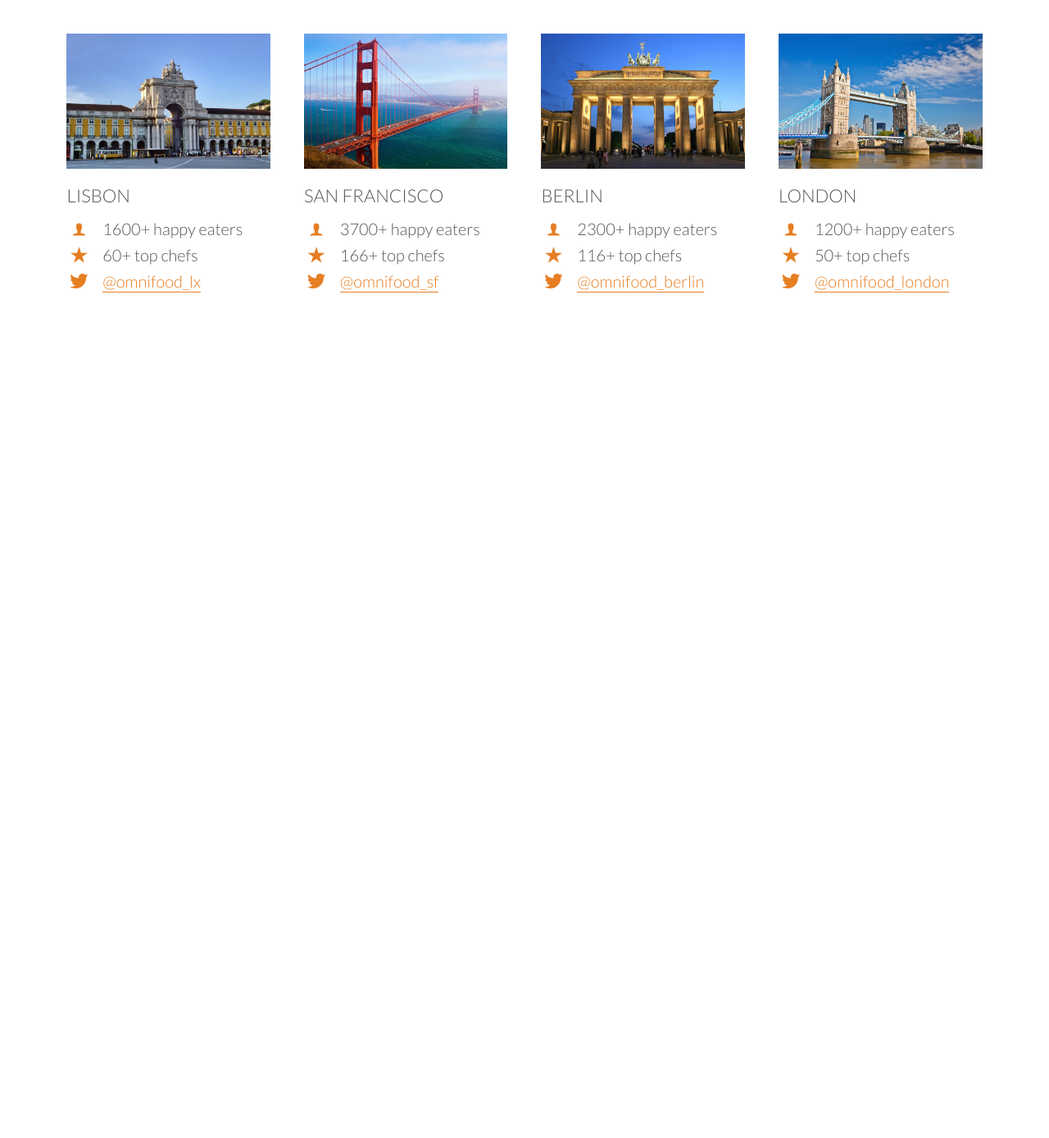
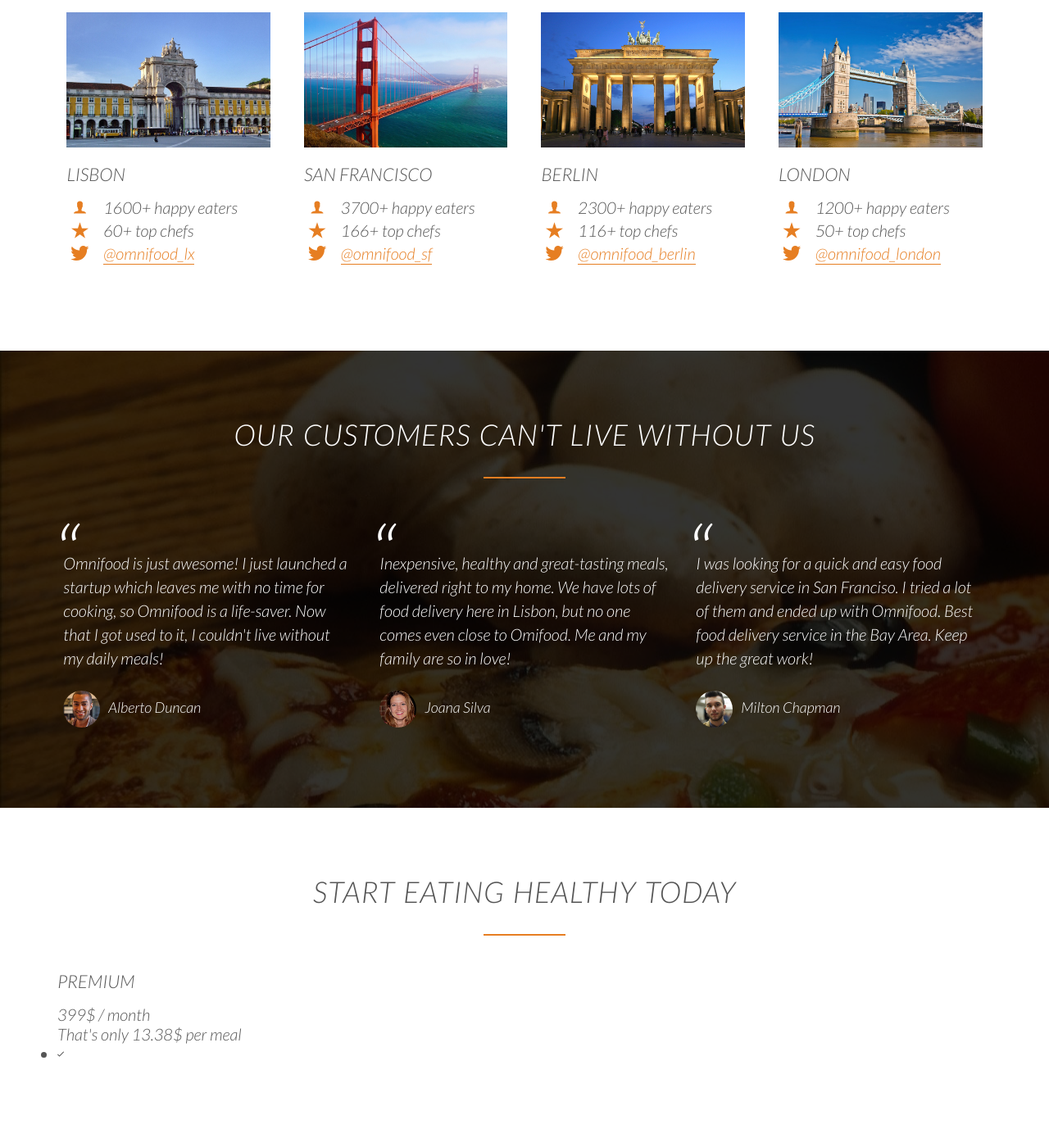
Before and after one commit to ItsMuhammadBilal/omnifood, a plain HTML site: page index.html in a window 1280 px wide. Shown: the part 2917-4306 px from the top of the page at 82% size. Before the commit the page ends 3383 px from the top, so only its background shows below. Drawn offline with Linux system fonts and the light colour scheme; files whose address does not match are found by name.

Commit message:
after the testimonails

```diff
--- a/index.html
+++ b/index.html
@@ -7,7 +7,7 @@
     <link rel="stylesheet" href="vendors/css/grid.css">
     <link rel="stylesheet" href="vendors/css/ionicons.min.css">
     <link rel="stylesheet" href="resources/css/style.css">
-    <link href="https://fonts.googleapis.com/css2?family=Lato:wght@300&family=Roboto&display=swap" rel="stylesheet">
+    <link href="https://fonts.googleapis.com/css2?family=Lato:ital,wght@1,300&family=Roboto&display=swap" rel="stylesheet">
 
     <title>Omnifood</title>
 </head>
@@ -239,5 +239,80 @@
       </div>
     </section>
 
+    <section class="section-testimonials">
+      <div class="row">
+        <h2>Our customers can't live without us</h2>
+      </div>
+      <div class="row">
+        <div class="col span-1-of-3">
+          <blockquote>
+            Omnifood is just awesome! I just launched a startup which leaves me with no time for cooking, so Omnifood is a life-saver. Now that I got used to it, I couldn't live without my daily meals!
+            <cite><img src="resources/img/customer-1.jpg" alt="">Alberto Duncan</cite>
+          </blockquote>
+        </div>
+
+        <div class="col span-1-of-3">
+          <blockquote>
+            Inexpensive, healthy and great-tasting meals, delivered right to my home. We have lots of food delivery here in Lisbon, but no one comes even close to Omifood. Me and my family are so in love!
+            <cite><img src="resources/img/customer-2.jpg" alt="">Joana Silva</cite>
+          </blockquote>
+        </div>
+
+        <div class="col span-1-of-3">
+          <blockquote>
+            I was looking for a quick and easy food delivery service in San Franciso. I tried a lot of them and ended up with Omnifood. Best food delivery service in the Bay Area. Keep up the great work!
+            <cite><img src="resources/img/customer-3.jpg" alt="">Milton Chapman</cite>
+          </blockquote>
+        </div>
+      </div>
+    </section>
+
+    <section class="section-plans">
+      <div class="row">
+        <h2>Start eating healthy today</h2>
+      </div>
+      <div class="row">
+        <div class="col span-1-of-3">
+          <div class="plan-box">
+            <h3>Premium</h3>
+            <p class="plan-price">399$ / month</p>
+            <p class="plan-price-meal">That's only 13.38$ per meal</p>
+          </div>
+          <div>
+            <ul>
+              <li><i class="ion-ios-checkmark-empty"></i></li>
+            </ul>
+          </div>
+        </div>
+      </div>
+    </section>
+
 </body>
 </html>
+
+<!-- Title: Start eating healthy today
+
+Plan 1: Premium
+399$ per month
+That’s only 13.30$ per meal
+1 meal every day
+Order 24/7
+Access to newest creations
+Free delivery
+
+
+Plan 2: Pro
+149$ per month
+That’s only 14.90$ per meal
+1 meal 10 days/month
+Order 24/7
+Access to newest creations
+Free delivery
+
+
+Plan 3: Starter
+19$ per meal
+1 meal
+Order from 8 am to 12 pm
+Free delivery
+ -->
--- a/resources/css/style.css
+++ b/resources/css/style.css
@@ -198,6 +198,7 @@ header {
     background-image: linear-gradient(rgba(0, 0, 0, 0.7),rgba(0, 0, 0, 0.7)), url(img/hero.jpg);
     background-size: cover;
     background-position: center;
+    background-attachment: fixed;
     height: 100vh;
 }
 
@@ -320,6 +321,10 @@ header {
   margin-bottom: 50px;
 }
 
+.btn-app {
+  border: none;
+}
+
 .works-step:last-of-type {
   margin-bottom: 80px;
 }
@@ -357,3 +362,48 @@ header {
 .city-features {
   margin-bottom: 5px;
 }
+
+.city-features {
+  margin: 1px;
+
+}
+
+/* --------------------------------------- */
+/* testimonials */
+/* ------------------------------------- */
+
+.section-testimonials {
+  background-image: linear-gradient(rgba(0, 0, 0, 0.8),rgba(0, 0, 0, 0.8)) ,url(img/back-customers.jpg);
+  background-size: center;
+  color: #fff;
+  background-attachment: fixed;
+}
+
+blockquote {
+  padding: 2%;
+  font-style: italic;
+  line-height: 145%;
+  position: relative;
+  margin-top: 40px;
+}
+blockquote::before {
+  content: "\201C";
+  font-size: 500%;
+  display: block;
+  position: absolute;
+  top: -5px;
+  left: -5px;
+}
+
+cite {
+  font-size: 90%;
+  margin-top: 25px;
+  display: block;
+}
+
+cite img {
+  height: 45px;
+  border-radius: 50%;
+  margin-right: 10px;
+  vertical-align: middle;
+}
```
